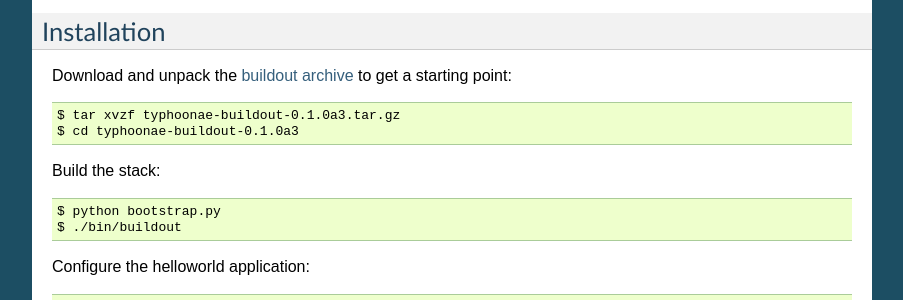
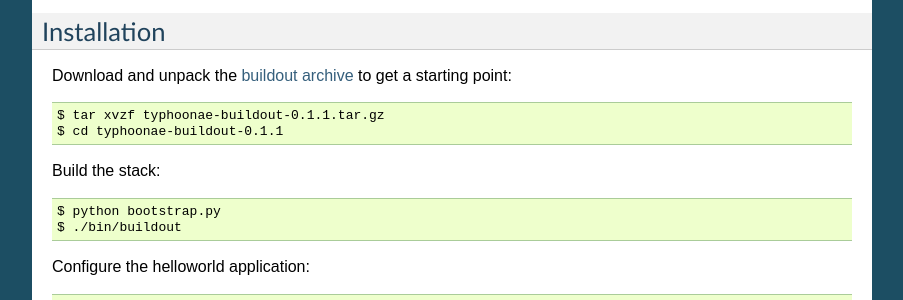
Before and after one commit to fajoy/typhoonae, a Sphinx documentation site: the page built from doc/source/gettingstarted.rst, in a window 1280 px wide and 900 px high, scrolled down 1040 px. Shown: the part 152-452 px from the top of the window, without its empty margins (198-1101 px from the left). Built offline with Sphinx 7.4.7, drawn with Linux system fonts in a browser that asks for light colours.

Commit message:
Corrected version number.

```diff
--- a/doc/source/gettingstarted.rst
+++ b/doc/source/gettingstarted.rst
@@ -71,11 +71,11 @@ Installation
 ============
 
 Download and unpack the `buildout archive
-<http://typhoonae.googlecode.com/files/typhoonae-buildout-0.1.0a3.tar.gz>`_ to
+<http://typhoonae.googlecode.com/files/typhoonae-buildout-0.1.1.tar.gz>`_ to
 get a starting point::
 
-  $ tar xvzf typhoonae-buildout-0.1.0a3.tar.gz
-  $ cd typhoonae-buildout-0.1.0a3
+  $ tar xvzf typhoonae-buildout-0.1.1.tar.gz
+  $ cd typhoonae-buildout-0.1.1
 
 Build the stack::
 
```
